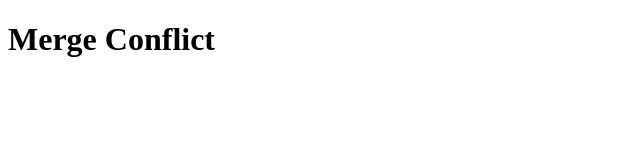
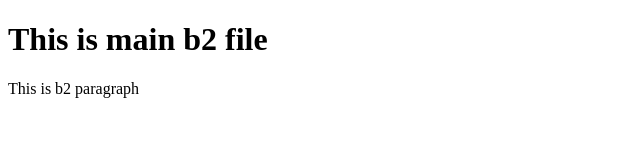
Before and after one commit to nischayarai7/newrepo, a plain HTML site: page index.html in a window 1280 px wide. Shown: the whole page, without its empty margins (0-640 px from the left). Drawn offline with Linux system fonts and the light colour scheme.

Commit message:
new b2 commit

```diff
--- a/index.html
+++ b/index.html
@@ -6,6 +6,7 @@
     <title>Document</title>
 </head>
 <body>
-    <h1> Merge Conflict</h1>
+    <h1> This is main b2 file</h1>
+    <p> This is b2 paragraph</p>
 </body>
 </html>
```
